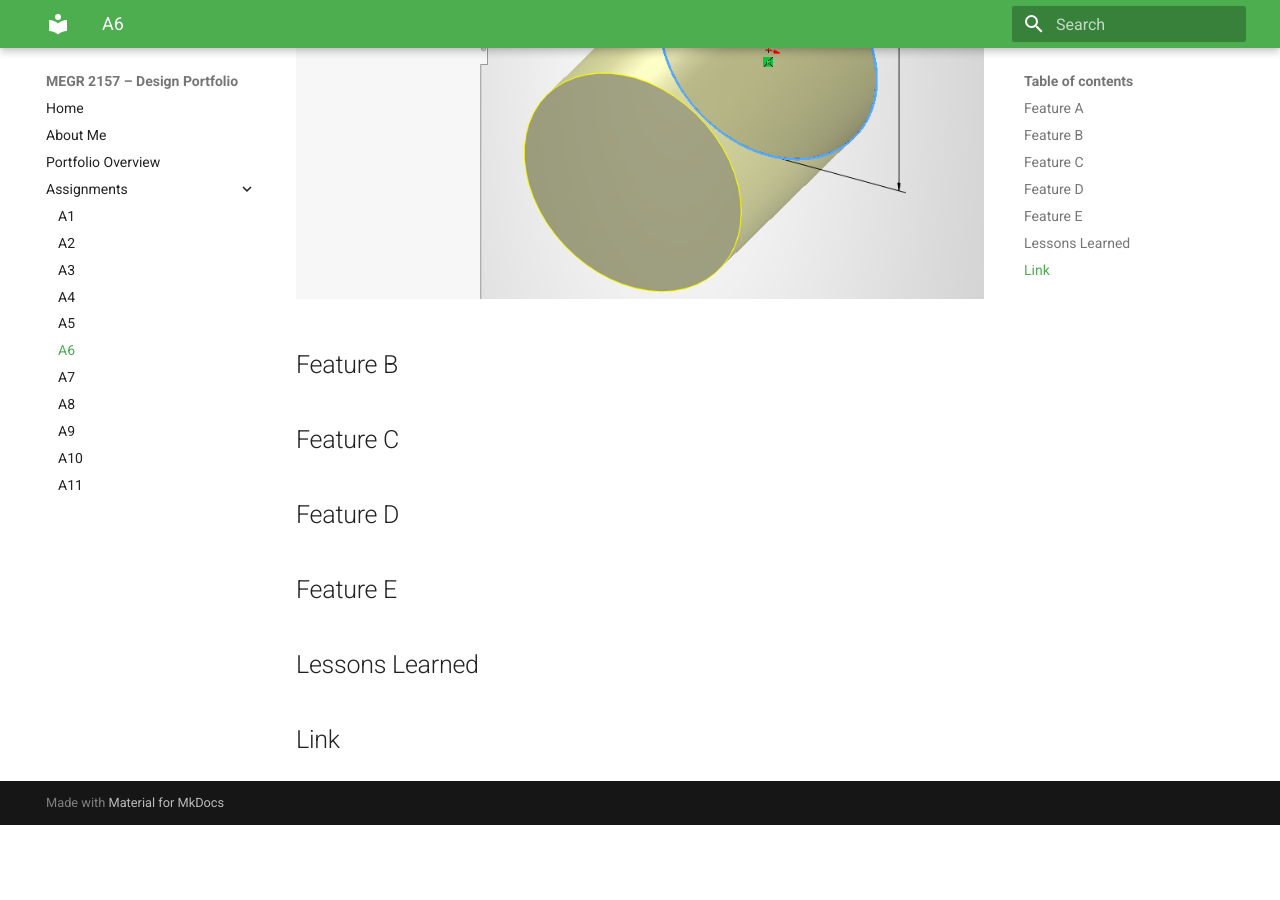
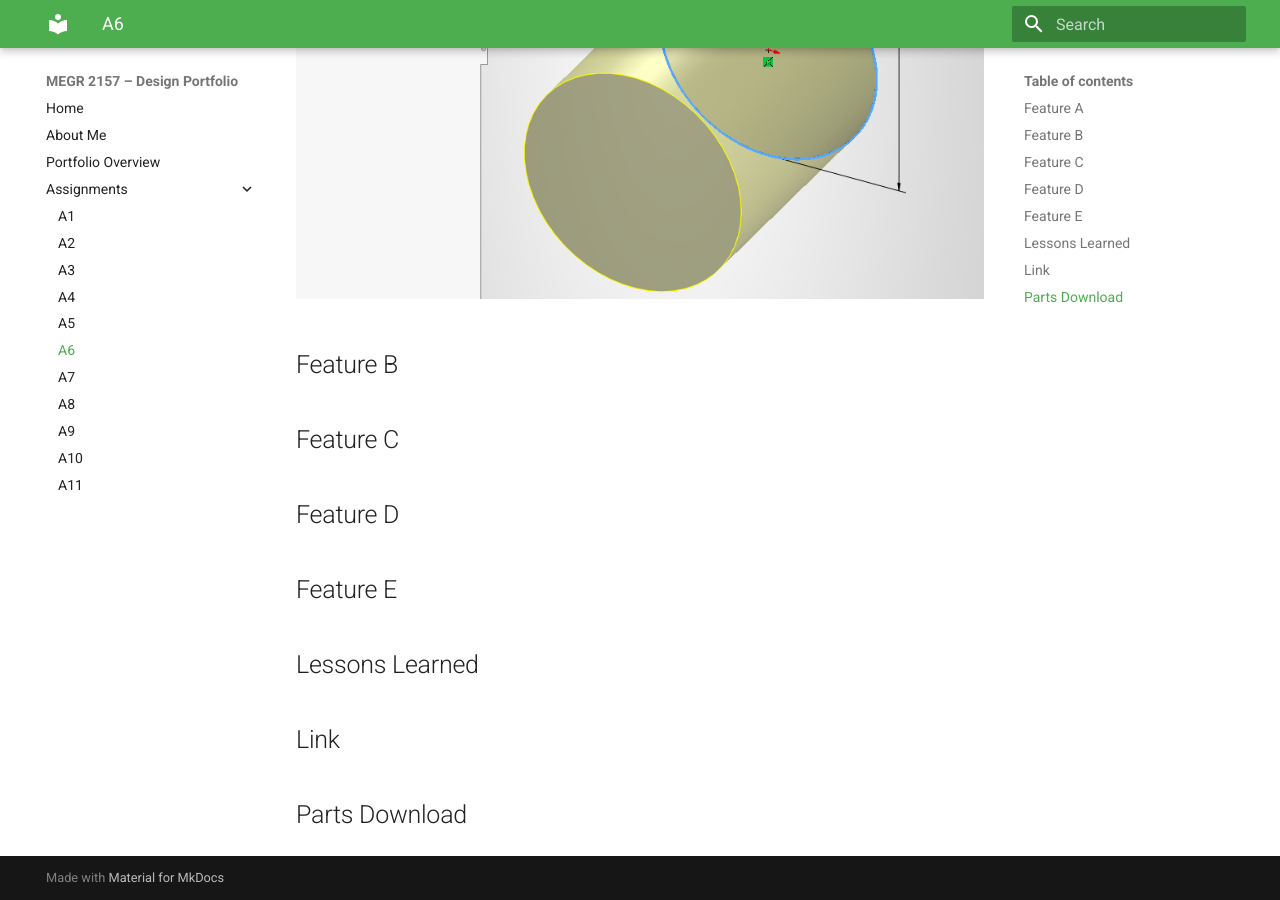
Before and after one commit to CadlesCelica/megr2157-portfolio, an MkDocs documentation site: the page built from docs/assignments/A06/index.md, in a window 1280 px wide and 900 px high, scrolled down 1409 px. Built offline with MkDocs 1.6.1 and Material for MkDocs 9.7.7, drawn with Linux system fonts in a browser that asks for light colours; before the commit the page ends 2234 px from its top, so only the background shows below that.

Commit message:
final header

```diff
--- a/docs/assignments/A06/index.md
+++ b/docs/assignments/A06/index.md
@@ -23,3 +23,5 @@
 
 
 ## Link
+
+## Parts Download
```
